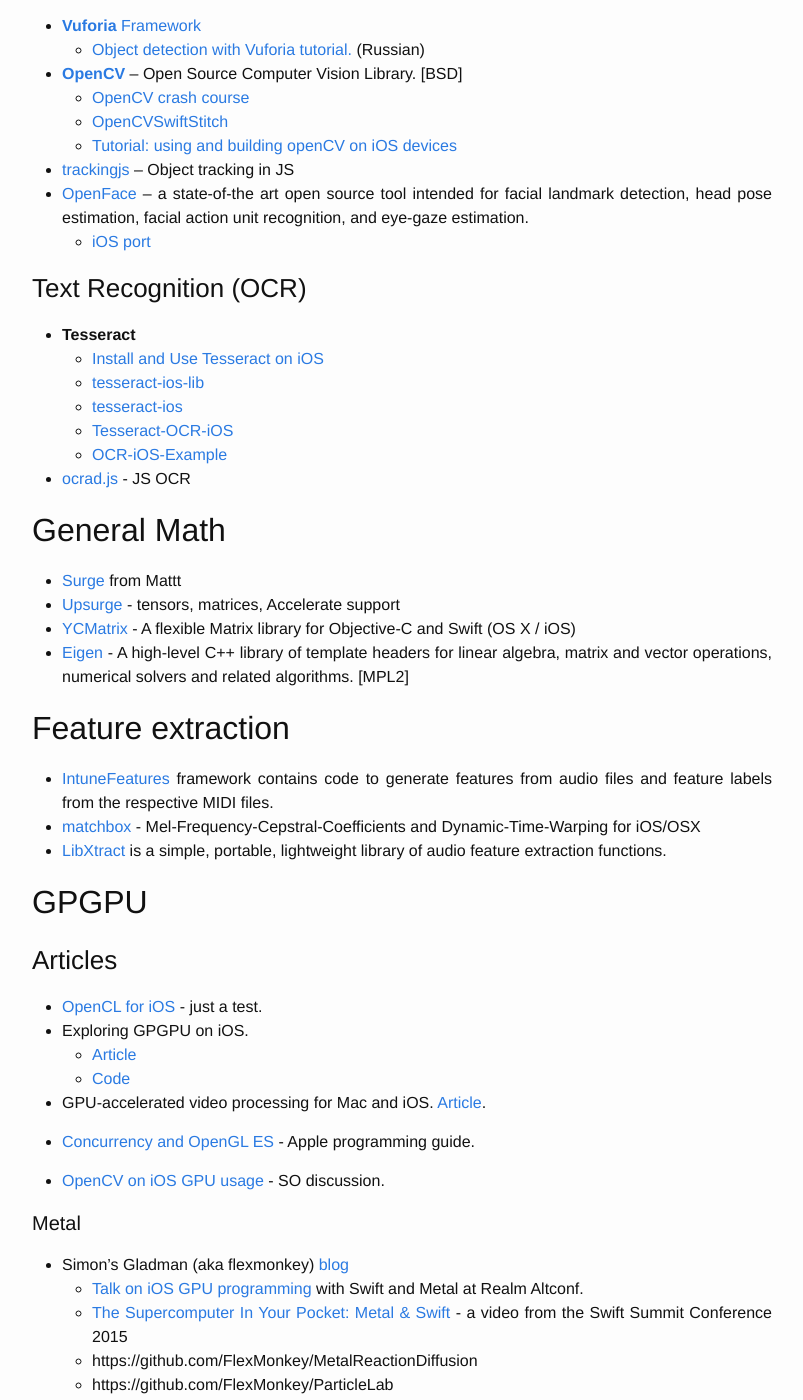
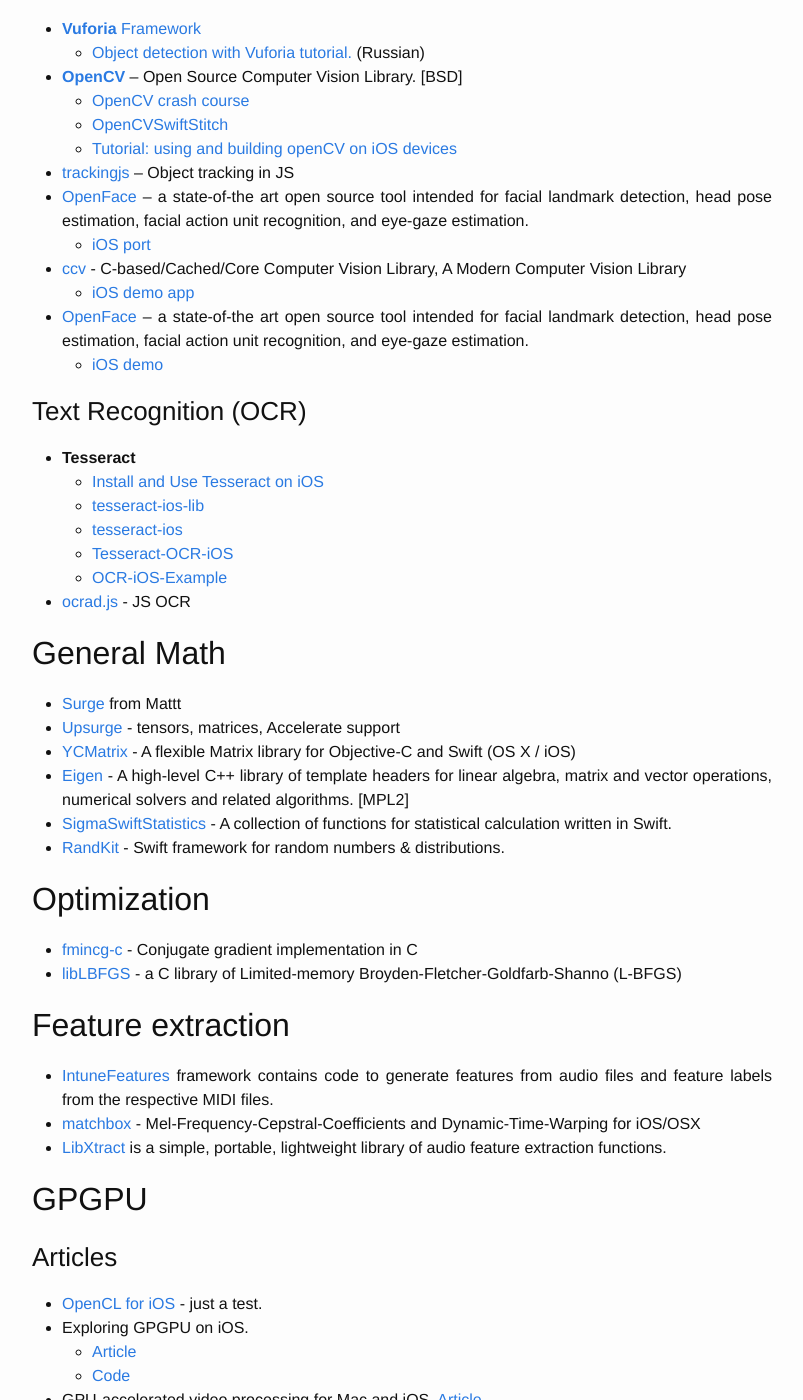
Before and after one commit to alexsosn/alexsosn.github.io, a Jekyll site: the page built from _posts/2015-11-05-iOS-ML.markdown, in a window 1280 px wide and 1400 px high, scrolled down 5232 px. Shown: the whole window, without its empty margins (238-1041 px from the left). Built offline with Jekyll 4.4.1, drawn with Linux system fonts in a browser that asks for light colours; some of the changed text lies outside the part shown.

Commit message:
iOS libs updated.

```diff
--- a/_posts/2015-11-05-iOS-ML.markdown
+++ b/_posts/2015-11-05-iOS-ML.markdown
@@ -68,6 +68,7 @@ This list consists mainly of libraries written in Objective-C, Swift, C, C++, Ja
 * [**MetaMind**](https://www.metamind.io/) - deep learning web api for image captioning.
 * [Api.AI](https://api.ai/) - Build intelligent speech interfaces
 for apps, devices, and web
+* [**CloudSight.ai**](https://cloudsight.ai/) - deep learning web API for fine grained object detection or whole screen description, including natural language object captions. [Objective-C](https://github.com/cloudsight/cloudsight-objc) API client is available.
 
 
 ## General-Purpose Machine Learning Libraries
@@ -94,6 +95,7 @@ The following algorithms are currently available: Gradient Descent Backpropagati
 * [multilinear-math](https://github.com/vincentherrmann/multilinear-math) - Swift library for tensor operations, machine learning and artificial intelligence
 * [MLKit](https://github.com/Somnibyte/MLKit) - regressions, cross-validation, data splitting.
 * [dlib](http://dlib.net/) is a C++ framework which contains 30+ machine learning algorithms and different useful additions. It's relatively easy to port it to iOS: you just need to get rid of GUI and http-related source files.
+* [Mendel](https://github.com/saniul/Mendel) - Genetic algorithms in Swift.
 
 * **Kalvar Lin's libraries**
 	* [ios-BPN-NeuralNetwork](https://github.com/Kalvar/ios-BPN-NeuralNetwork) - 3-layer neural network + back propagation.
@@ -131,12 +133,9 @@ The following algorithms are currently available: Gradient Descent Backpropagati
 	* [iOS example](https://github.com/tiny-dnn/tiny-dnn/tree/d4fff53fa0d01f59eb162de2ec32c652a1f6f467/examples/ios)
 * [NNPACK](https://github.com/Maratyszcza/NNPACK) - Acceleration package for neural networks on multi-core CPUs. Prisma [uses](http://prisma-ai.com/libraries.html) this library in the mobile app.
 * [BrainCore](https://github.com/aleph7/BrainCore) - simple but fast neural network framework written in Swift. It uses Metal framework to be as fast as possible. ReLU, LSTM, L2 ...
+* [Espresso](https://github.com/codinfox/espresso) - A minimal high performance parallel neural network framework running on iOS
 
-
-## AI
-* [Mendel](https://github.com/saniul/Mendel) - Genetic algorithms in Swift.
-
-### Game AI
+## Game AI
 * [Introduction to AI Programming for Games](http://www.raywenderlich.com/24824/introduction-to-ai-programming-for-games)
 * [dlib](http://dlib.net/) is a library which has many useful tools including machine learning.
 * [MicroPather](http://www.grinninglizard.com/MicroPather/) is a path finder and A* solver (astar or a-star) written in platform independent C++ that can be easily integrated into existing code.
@@ -173,6 +172,10 @@ An Objective-C implementation of Twitter's text processing library. The library
 * [trackingjs](http://trackingjs.com/) – Object tracking in JS
 * [OpenFace](https://github.com/TadasBaltrusaitis/OpenFace) – a state-of-the art open source tool intended for facial landmark detection, head pose estimation, facial action unit recognition, and eye-gaze estimation.
 	* [iOS port](https://github.com/FaceAR/OpenFaceIOS)
+* [ccv](http://libccv.org) - C-based/Cached/Core Computer Vision Library, A Modern Computer Vision Library
+	* [iOS demo app](https://github.com/liuliu/klaus)
+* [OpenFace](https://github.com/TadasBaltrusaitis/OpenFace) – a state-of-the art open source tool intended for facial landmark detection, head pose estimation, facial action unit recognition, and eye-gaze estimation.
+	* [iOS demo](https://github.com/FaceAR/OpenFaceIOS)
 
 ### Text Recognition (OCR)
 * **Tesseract**
@@ -188,6 +191,14 @@ An Objective-C implementation of Twitter's text processing library. The library
 * [Upsurge](https://github.com/aleph7/Upsurge) - tensors, matrices, Accelerate support
 * [YCMatrix](https://github.com/yconst/YCMatrix) - A flexible Matrix library for Objective-C and Swift (OS X / iOS)
 * [Eigen](http://eigen.tuxfamily.org/) - A high-level C++ library of template headers for linear algebra, matrix and vector operations, numerical solvers and related algorithms. [MPL2]
+* [SigmaSwiftStatistics](https://github.com/evgenyneu/SigmaSwiftStatistics) - A collection of functions for statistical calculation written in Swift.
+* [RandKit](https://github.com/aidangomez/RandKit) - Swift framework for random numbers & distributions.
+
+## Optimization
+
+* [fmincg-c](https://github.com/gautambhatrcb/fmincg-c) - Conjugate gradient implementation in C
+* [libLBFGS](https://github.com/chokkan/liblbfgs) - a C library of Limited-memory Broyden-Fletcher-Goldfarb-Shanno (L-BFGS)
+
 
 ## Feature extraction
 * [IntuneFeatures](https://github.com/venturemedia/intune-features) framework contains code to generate features from audio files and feature labels from the respective MIDI files.
@@ -258,6 +269,8 @@ Metal & Swift](https://realm.io/news/swift-summit-simon-gladman-metal/) - a vide
 * [SwiftOCR](https://github.com/garnele007/SwiftOCR)
 * [WhatsThis](https://github.com/pppoe/WhatsThis-iOS)
 * [enVision](https://github.com/IDLabs-Gate/enVision)
+* [ios_camera_object_detection](https://github.com/yjmade/ios_camera_object_detection) - Realtime mobile visualize based Object Detection based on TensorFlow and YOLO model
+* [TensorFlow MNIST iOS demo](https://github.com/mattrajca/MNIST) - Getting Started with Deep MNIST and TensorFlow on iOS
 
 
 # Other Lists
@@ -284,6 +297,7 @@ Metal & Swift](https://realm.io/news/swift-summit-simon-gladman-metal/) - a vide
 * [The “hello world” of neural networks](http://matthijshollemans.com/2016/08/24/neural-network-hello-world/) - Swift and BNNS
 * [Convolutional neural networks on the iPhone with VGGNet](http://matthijshollemans.com/2016/08/30/vggnet-convolutional-neural-network-iphone/)
 * [How to Quantize Neural Networks with TensorFlow](https://petewarden.com/2016/05/03/how-to-quantize-neural-networks-with-tensorflow/)
+* [Presentation on squeezing DNNs for mobile](https://www.slideshare.net/mobile/anirudhkoul/squeezing-deep-learning-into-mobile-phones)
 
 ## Information security and ML
 
```
